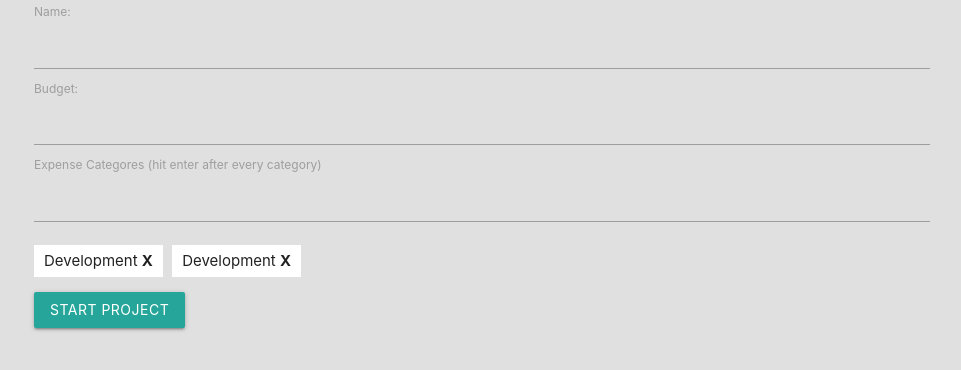
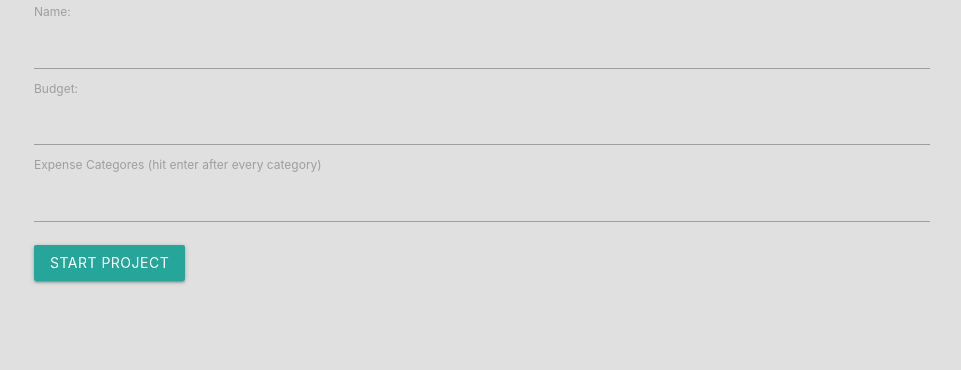
Before and after one commit to joblackpoc/budget, a Django app: page /add in a window 1280 px wide. Shown: the top 370 px of the page, without its empty margins (158-1119 px from the left). Run offline with Django 3.2, Linux system fonts and the light colour scheme.

Commit message:
modified script.js

```diff
--- a/budget/static/js/script.js
+++ b/budget/static/js/script.js
@@ -16,10 +16,23 @@
   function addNewCategory(name){
 
     document.querySelector('#categoriesContainer').insertAdjacentHTML('beforeend',
-    '<li class="category">
-      <span class="name">$(name)</span>
+    `<li class="category">
+      <span class="name">${name}</span>
       <span onclick="removeCategory(this)" class="btnRemove bold">X</span>
-    </li>')
+    </li>`)
+  }
+
+  function fethCategoryArray(){
+    var categories = []
+
+    document.querySelectorALL('.category').foreach(function(e){
+      name = e.querySelector('.name').innerHTML
+      if (name == '') return;
+
+      categoriesl.push(name)
+    })
+
+    return categories
   }
 
   function updateCategoriesString(){
--- a/budget/templates/budget/add-project.html
+++ b/budget/templates/budget/add-project.html
@@ -12,16 +12,6 @@
 
     <ul id="categoriesContainer">
 
-
-      <li class="category">
-        <span class="name">Development</span>
-        <span onclick="removeCategory(this)" class="btnRemove bold">X</span>
-      </li>
-      <li class="category">
-        <span class="name">Development</span>
-        <span onclick="removeCategory(this)" class="btnRemove bold">X</span>
-      </li>
-
     </ul>
 
     <button type="submit" class="btn">Start Project</button>
```
Also changed, not shown: db.sqlite3.
